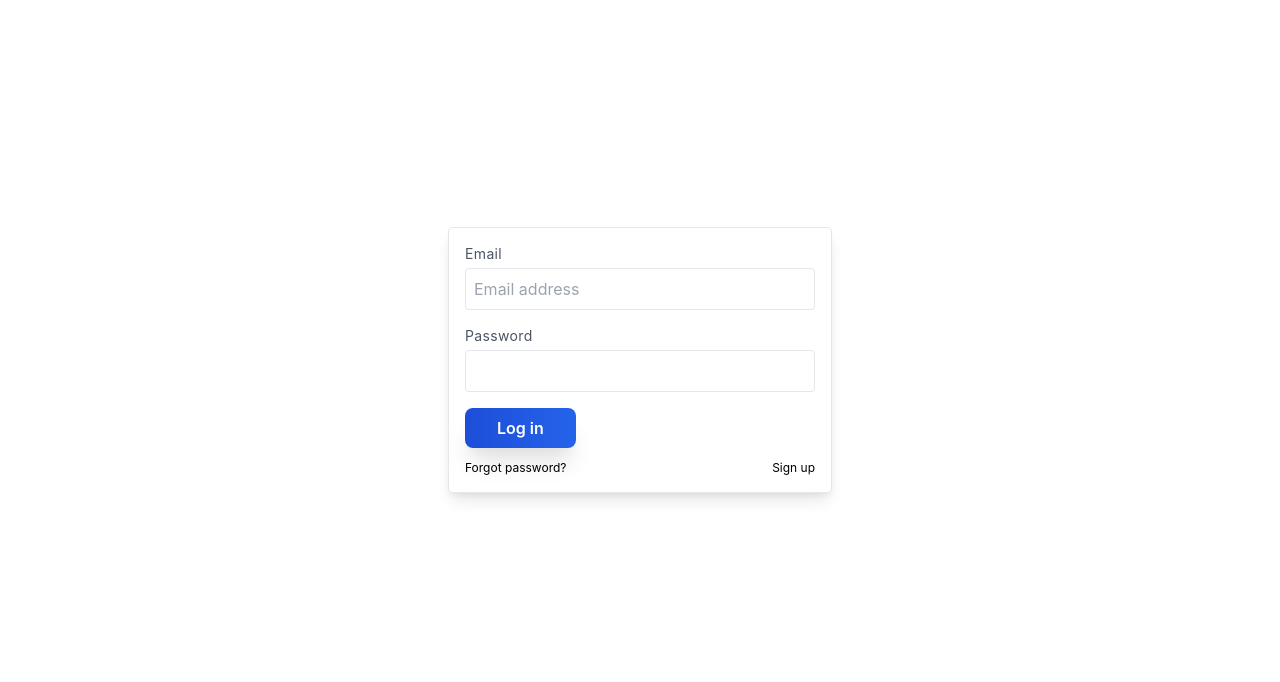
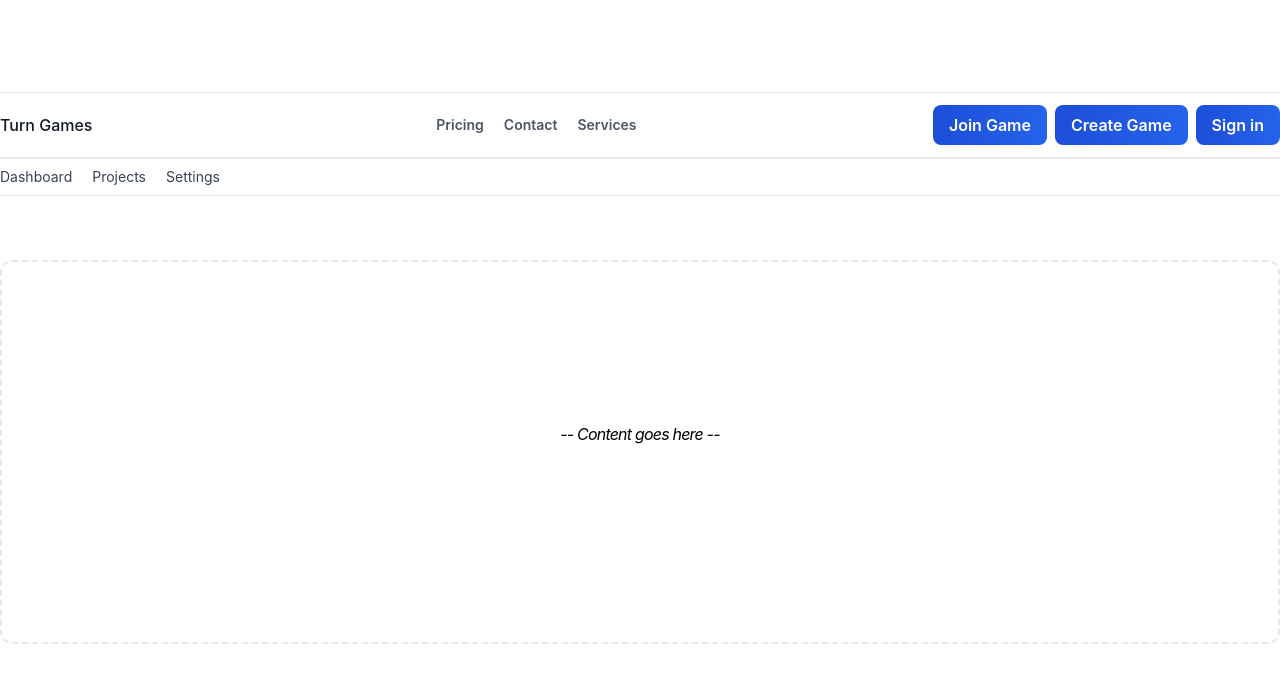
Before and after one commit to brentkeller/turn-games, a React (Create React App) app in the folder client/: page / in a window 1280 px wide. Before the commit this address led to /login. Shown: the top 682 px of the page. Built offline with nearby package versions, Linux system fonts and the light colour scheme.

Commit message:
Add header components
Basic start on a layout for the app

```diff
--- a/client/src/App.tsx
+++ b/client/src/App.tsx
@@ -5,6 +5,7 @@ import Login from './components/auth/Login';
 import PrivateRoute from './components/auth/PrivateRoute';
 import { loadUser, IUser, saveUser, UserContext } from './components/auth/userContext';
 import { AppShell } from './components/common/AppShell';
+import { Home } from './pages/Home';
 
 function App() {
   const [user, setUser] = React.useState(loadUser());
@@ -21,9 +22,14 @@ function App() {
           <Route path="/login">
             <Login />
           </Route>
-          <PrivateRoute path="/">
+          <Route path="/">
+            <AppShell>
+              <Home />
+            </AppShell>
+          </Route>
+          {/* <PrivateRoute path="/">
             <AppShell>Home</AppShell>
-          </PrivateRoute>
+          </PrivateRoute> */}
         </Switch>
       </UserContext.Provider>
     </Router>
--- a/client/src/components/common/AppShell.tsx
+++ b/client/src/components/common/AppShell.tsx
@@ -1,5 +1,15 @@
 import * as React from 'react';
+import { MainHeader } from './MainHeader';
 
-export const AppShell: React.FC = ({ children }) => {
-  return <div>{children}</div>;
+interface AppShellProps {
+  children?: React.ReactNode;
+}
+
+export const AppShell: React.FC<AppShellProps> = ({ children }) => {
+  return (
+    <>
+      <MainHeader />
+      {children}
+    </>
+  );
 };
--- /dev/null
+++ b/client/src/components/common/MainHeader.tsx
@@ -0,0 +1,55 @@
+import * as React from 'react';
+import { Link } from 'react-router-dom';
+import { UserContext } from '../auth/userContext';
+
+interface MainHeaderProps {}
+
+export const MainHeader: React.FC<MainHeaderProps> = ({}) => {
+  const { user } = React.useContext(UserContext);
+  const isLoggedIn = user !== undefined;
+
+  return (
+    <header className="text-gray-700 bg-white border-t border-b body-font">
+      <div className="container flex flex-col flex-wrap pt-3 pb-3 mx-auto md:items-center md:flex-row ">
+        <Link
+          to="/"
+          className="flex items-center w-40 mb-4 font-medium text-gray-900 title-font md:mb-0"
+        >
+          Turn Games
+        </Link>
+        <nav className="flex flex-wrap items-center justify-center text-base md:ml-auto md:mr-auto">
+          <Link to="/" className="mr-5 text-sm font-semibold text-gray-600 hover:text-gray-800">
+            Pricing
+          </Link>
+          <Link to="/" className="mr-5 text-sm font-semibold text-gray-600 hover:text-gray-800">
+            Contact
+          </Link>
+          <Link to="/" className="mr-5 text-sm font-semibold text-gray-600 hover:text-gray-800">
+            Services
+          </Link>
+        </nav>
+        <button className="flex items-center px-4 py-2 mt-auto font-semibold text-white transition duration-500 ease-in-out transform rounded-lg l bg-gradient-to-r from-blue-700 hover:from-blue-600 to-blue-600 hover:to-blue-700 focus:ring focus:outline-none">
+          Join Game
+        </button>
+        <button className="flex items-center ml-2 px-4 py-2 mt-auto font-semibold text-white transition duration-500 ease-in-out transform rounded-lg l bg-gradient-to-r from-blue-700 hover:from-blue-600 to-blue-600 hover:to-blue-700 focus:ring focus:outline-none">
+          Create Game
+        </button>
+        {!isLoggedIn && (
+          <button className="flex items-center ml-2 px-4 py-2 mt-auto font-semibold text-white transition duration-500 ease-in-out transform rounded-lg l bg-gradient-to-r from-blue-700 hover:from-blue-600 to-blue-600 hover:to-blue-700 focus:ring focus:outline-none">
+            Sign in
+          </button>
+        )}
+        {isLoggedIn && (
+          <button
+            className="flex ml-3 text-sm bg-gray-800 rounded-full focus:outline-none focus:ring-2 focus:ring-offset-2 focus:ring-offset-gray-800 focus:ring-white"
+            id="user-menu"
+            aria-haspopup="true"
+          >
+            <span className="sr-only">Open user menu</span>
+            <span className="w-8 h-8 border border-white rounded-full">BK</span>
+          </button>
+        )}
+      </div>
+    </header>
+  );
+};
--- /dev/null
+++ b/client/src/components/common/SubHeader.tsx
@@ -0,0 +1,40 @@
+import * as React from 'react';
+import { Link } from 'react-router-dom';
+
+interface SubHeaderProps {
+  children?: React.ReactNode;
+}
+
+export const SubHeader: React.FC<SubHeaderProps> = ({ children }) => {
+  return (
+    <header className="text-gray-700 border-t border-b body-font">
+      <div className="container flex flex-col flex-wrap pt-2 pb-2 mx-auto md:items-center md:flex-row ">
+        <nav className="flex flex-wrap items-center justify-center text-base">
+          <Link to="/" className="mr-5 text-sm text-gray-700 rounded-xl hover:text-gray-800">
+            Dashboard
+          </Link>
+          <Link to="/" className="mr-5 text-sm text-gray-700 rounded-xl hover:text-gray-800">
+            Projects
+          </Link>
+          <Link to="/" className="mr-5 text-sm text-gray-700 rounded-xl hover:text-gray-800">
+            Settings
+          </Link>
+          {children}
+        </nav>
+      </div>
+    </header>
+  );
+};
+
+interface SubHeaderLinkProps {
+  href: string;
+  label: string;
+}
+
+export const SubHeaderLink: React.FC<SubHeaderLinkProps> = ({ href, label }) => {
+  return (
+    <Link to={href} className="mr-5 text-sm text-gray-700 rounded-xl hover:text-gray-800">
+      {label}
+    </Link>
+  );
+};
--- /dev/null
+++ b/client/src/pages/Home.tsx
@@ -0,0 +1,16 @@
+import * as React from 'react';
+import { MainHeader } from '../components/common/MainHeader';
+import { SubHeader } from '../components/common/SubHeader';
+
+export const Home: React.FC = () => {
+  return (
+    <>
+      <SubHeader />
+      <div className="container w-full p-20 m-4 mx-auto my-16 text-center bg-white border-2 border-dashed border-blueGray-300 h-96 rounded-xl">
+        <p className="mt-20 italic tracking-tighter text-md text-blueGray-500 title-font">
+          -- Content goes here --
+        </p>
+      </div>
+    </>
+  );
+};
```
